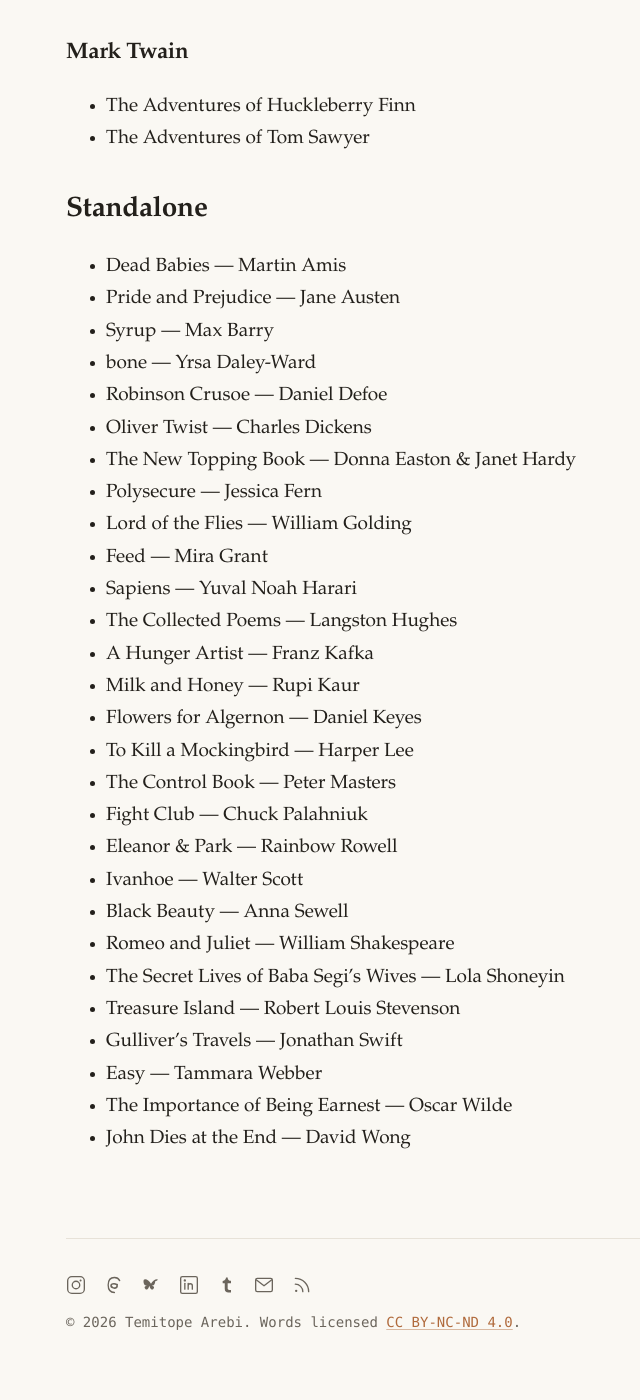
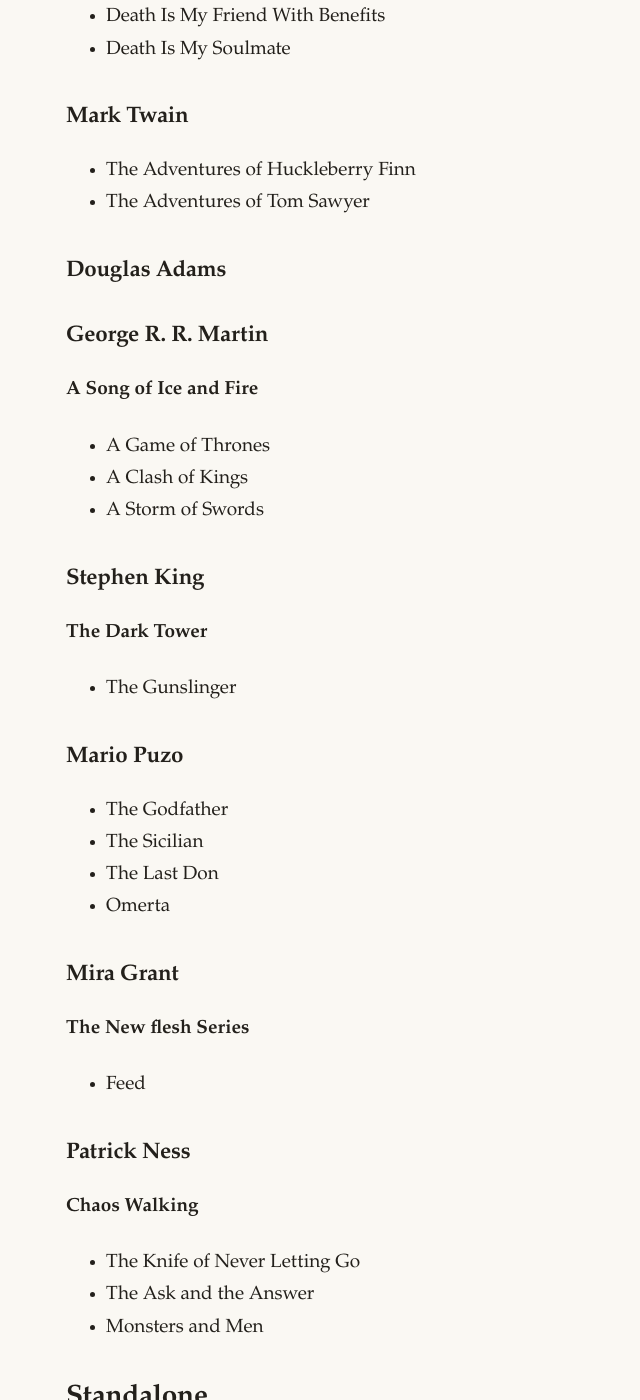
Before and after one commit to topearebi/aroamjti, a Jekyll site: the page built from books.md, in a window 1280 px wide and 1400 px high, scrolled down 8317 px. Shown: the whole window, without its empty margins (270-910 px from the left). Built offline with Jekyll 4.4.1, drawn with Linux system fonts in a browser that asks for light colours; before the commit the page ends 9688 px from its top, so only the background shows below that; some of the changed text lies outside the part shown.

Commit message:
Last Sync: 2026-07-10 04:51 (Mobile)

```diff
--- a/books.md
+++ b/books.md
@@ -225,10 +225,12 @@
   - Awakening
   - Redemption
 
-### Maria V. Snyder
+### Paul Hoffman
 
-**Study**
-  - Poison Study
+**The Left Hand of God**
+  - The Left Hand of God
+  - The Last Four Things
+  - The Beating of His Wings
 
 ### Katarina E. Tonks
 
@@ -244,8 +246,42 @@
 - The Adventures of Huckleberry Finn
 - The Adventures of Tom Sawyer
 
+### Douglas Adams
+
+
+### George R. R. Martin
+
+**A Song of Ice and Fire**
+- A Game of Thrones
+- A Clash of Kings
+- A Storm of Swords
+
+### Stephen King
+
+**The Dark Tower**
+- The Gunslinger
+
+### Mario Puzo
+
+- The Godfather
+- The Sicilian
+- The Last Don
+- Omerta
+
+### Mira Grant
+
+**The New flesh Series**
+- Feed
+
+### Patrick Ness
+**Chaos Walking**
+- The Knife of Never Letting Go
+- The Ask and the Answer
+- Monsters and Men
+
 ## Standalone
 
+- 1984 - George Orwell
 - Dead Babies — Martin Amis
 - Pride and Prejudice — Jane Austen
 - Syrup — Max Barry
@@ -274,3 +310,12 @@
 - Easy — Tammara Webber
 - The Importance of Being Earnest — Oscar Wilde
 - John Dies at the End — David Wong
+- To Kill a Mockingbird - Harper Lee
+- Pride and Prejudice - Jane Austen
+- The Catcher in the Rye - J.D. Salinger
+- The Perks of Being a Wallflower - Stephen Chbosky
+- Nick and Nora's Infinite Playlist - Rachel Cohn & David Levithan
+- Lord of the Flies - William Golding
+- Thirteen Reasons Why - Jay Asher
+- Uglies - Scott Westerfield
+-
```
Also changed, not shown: _drafts/Feelings and growing them.md (added, +36 -0 lines), _works/10000 Days of the Sun.md (+0 -1 lines).
